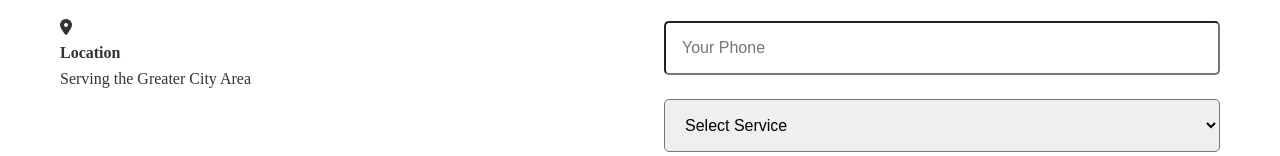
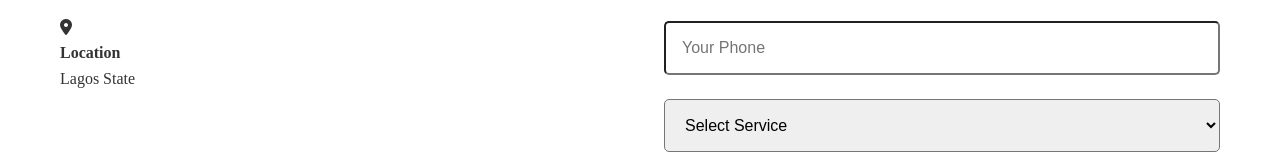
Before and after one commit to Tofa-dev/cheftwist, a plain HTML site: page contact.html in a window 1280 px wide. Shown: the part 420-576 px from the top of the page. Drawn offline with Linux system fonts and the light colour scheme.

Commit message:
Update contact.html

```diff
--- a/contact.html
+++ b/contact.html
@@ -41,7 +41,7 @@
                         <i class="fas fa-map-marker-alt"></i>
                     <div>
                     <h4>Location</h4>
-                    <p>Serving the Greater City Area</p>
+                    <p>Lagos State</p>
                 </div>
             </div>
             <div class="contact-detail">
```
